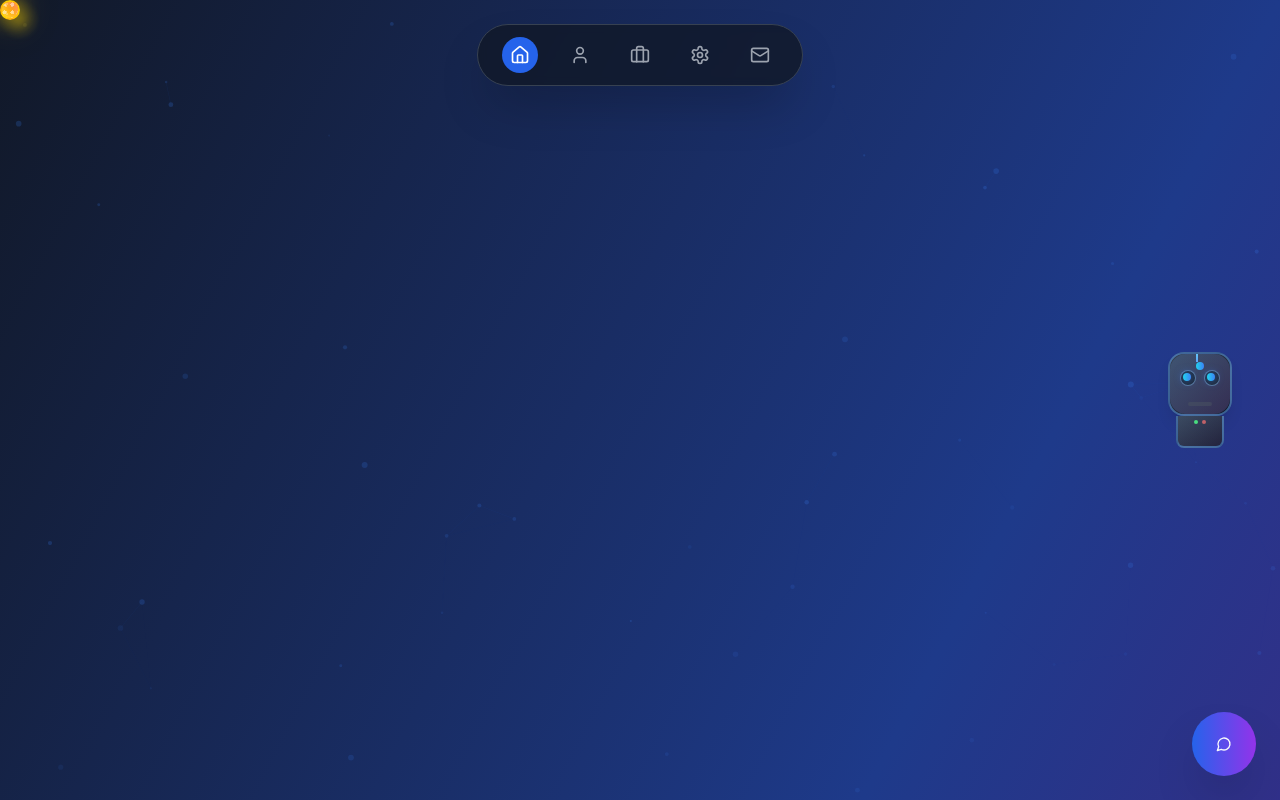
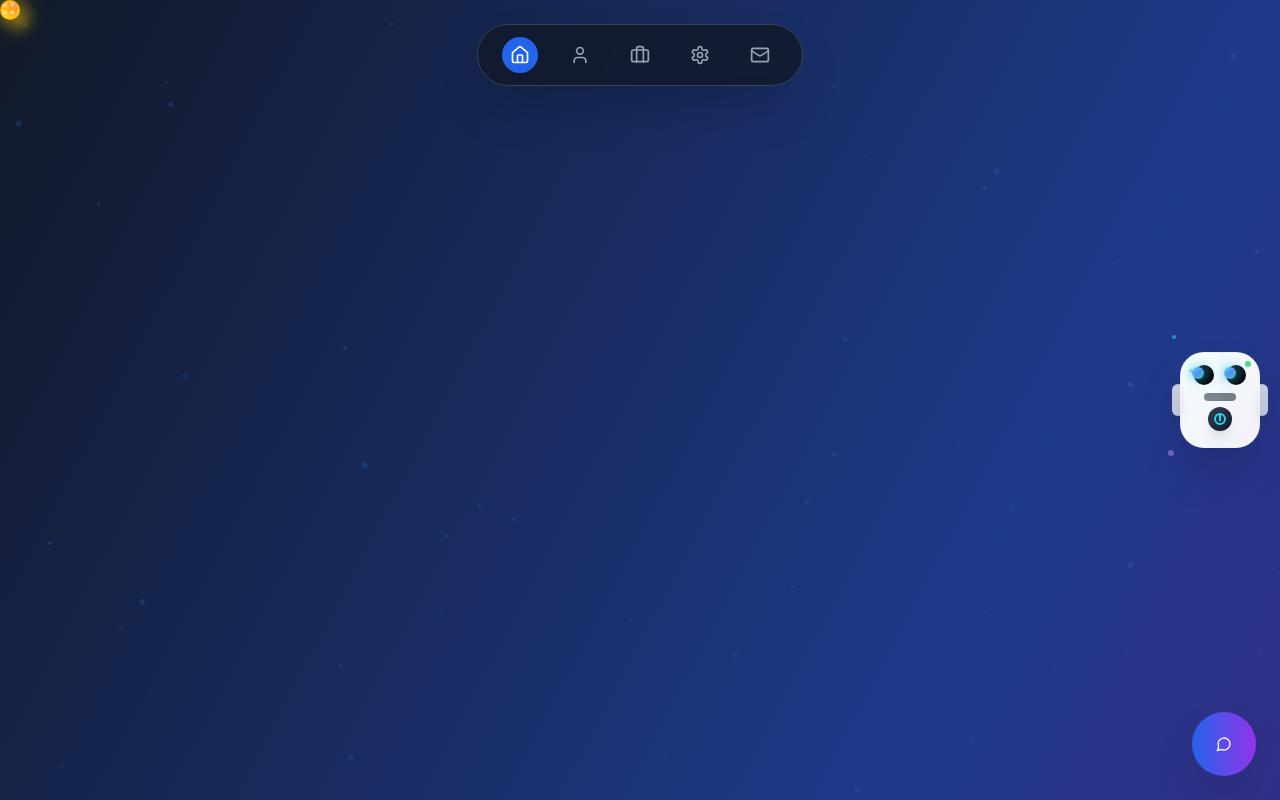
Before and after one commit to santhoshharidev/hari-ai-nexus, a React (Vite) app: page / in a window 1280 px wide. Shown: the top 800 px of the page. Built offline with nearby package versions, Linux system fonts and the light colour scheme.

Commit message:
Refactor: Replace robot with a cuter design
Replaced the existing robot with a new, more appealing design, positioned on the right side of the hero section, partially hidden, and observing the scrolling area.

```diff
--- a/src/components/CursorFollowingRobot.tsx
+++ b/src/components/CursorFollowingRobot.tsx
@@ -3,9 +3,9 @@ import { useEffect, useRef, useState } from 'react';
 
 const CursorFollowingRobot = () => {
   const robotRef = useRef<HTMLDivElement>(null);
-  const eyesRef = useRef<HTMLDivElement>(null);
   const [mousePosition, setMousePosition] = useState({ x: 0, y: 0 });
   const [robotPosition, setRobotPosition] = useState({ x: 0, y: 0 });
+  const [isBlinking, setIsBlinking] = useState(false);
 
   useEffect(() => {
     const updateMousePosition = (e: MouseEvent) => {
@@ -14,10 +14,16 @@ const CursorFollowingRobot = () => {
 
     const updateRobotPosition = () => {
       const scrollbarWidth = window.innerWidth - document.documentElement.clientWidth;
-      const robotX = window.innerWidth - scrollbarWidth - 80; // Position near scrollbar
+      const robotX = window.innerWidth - scrollbarWidth - 60; // Position near scrollbar
       const robotY = window.innerHeight / 2; // Middle of screen
       setRobotPosition({ x: robotX, y: robotY });
     };
+
+    // Blinking animation
+    const blinkInterval = setInterval(() => {
+      setIsBlinking(true);
+      setTimeout(() => setIsBlinking(false), 150);
+    }, 3000);
 
     window.addEventListener('mousemove', updateMousePosition);
     window.addEventListener('resize', updateRobotPosition);
@@ -26,6 +32,7 @@ const CursorFollowingRobot = () => {
     return () => {
       window.removeEventListener('mousemove', updateMousePosition);
       window.removeEventListener('resize', updateRobotPosition);
+      clearInterval(blinkInterval);
     };
   }, []);
 
@@ -42,9 +49,9 @@ const CursorFollowingRobot = () => {
     const distance = Math.sqrt(deltaX * deltaX + deltaY * deltaY);
 
     // Limit eye movement
-    const maxMovement = 8;
-    const normalizedX = (deltaX / distance) * Math.min(distance / 50, maxMovement);
-    const normalizedY = (deltaY / distance) * Math.min(distance / 50, maxMovement);
+    const maxMovement = 6;
+    const normalizedX = (deltaX / distance) * Math.min(distance / 80, maxMovement);
+    const normalizedY = (deltaY / distance) * Math.min(distance / 80, maxMovement);
 
     return { x: normalizedX || 0, y: normalizedY || 0 };
   };
@@ -54,76 +61,94 @@ const CursorFollowingRobot = () => {
   return (
     <div
       ref={robotRef}
-      className="fixed z-50 pointer-events-none transition-all duration-300 hover:scale-110"
+      className="fixed z-50 pointer-events-none transition-all duration-500 hover:scale-110 group"
       style={{
-        left: `${robotPosition.x}px`,
+        right: '20px',
         top: `${robotPosition.y}px`,
-        transform: 'translate(-50%, -50%)',
+        transform: 'translateY(-50%)',
       }}
     >
-      {/* Robot Body */}
+      {/* Robot Container */}
       <div className="relative">
-        {/* Robot Head */}
-        <div className="w-16 h-16 bg-gradient-to-br from-gray-700 to-gray-900 rounded-2xl border-2 border-blue-400/50 shadow-lg relative overflow-hidden">
-          {/* Head glow effect */}
-          <div className="absolute inset-0 bg-gradient-to-br from-blue-400/20 to-purple-400/20 rounded-2xl"></div>
+        {/* Main Robot Body - Sleek white design */}
+        <div className="relative w-20 h-24 bg-gradient-to-br from-white via-gray-50 to-gray-100 rounded-3xl shadow-2xl border border-gray-200/50 overflow-hidden">
+          {/* Subtle glow effect */}
+          <div className="absolute inset-0 bg-gradient-to-br from-cyan-100/30 via-blue-100/20 to-purple-100/30 rounded-3xl"></div>
 
-          {/* Eyes container */}
-          <div ref={eyesRef} className="absolute top-4 left-1/2 transform -translate-x-1/2 flex space-x-2">
+          {/* Robot Head Area */}
+          <div className="relative pt-3">
+            {/* Eyes Container */}
+            <div className="flex justify-center space-x-3 mb-2">
               {/* Left Eye */}
-            <div className="relative w-4 h-4 bg-gray-800 rounded-full border border-blue-300/50">
+              <div className="relative w-5 h-5 bg-gradient-to-br from-gray-800 to-black rounded-full shadow-inner">
+                {!isBlinking ? (
                   <div
-                className="absolute w-2 h-2 bg-gradient-to-r from-cyan-400 to-blue-500 rounded-full shadow-lg transition-all duration-150"
+                    className="absolute w-3 h-3 bg-gradient-to-br from-cyan-400 via-blue-500 to-teal-500 rounded-full transition-all duration-200 shadow-lg"
                     style={{
-                  left: `${6 + eyePos.x}px`,
-                  top: `${6 + eyePos.y}px`,
+                      left: `${10 + eyePos.x}px`,
+                      top: `${10 + eyePos.y}px`,
                       transform: 'translate(-50%, -50%)',
-                  boxShadow: '0 0 8px rgba(59, 130, 246, 0.8)',
+                      boxShadow: '0 0 12px rgba(6, 182, 212, 0.8), inset 0 0 8px rgba(255, 255, 255, 0.3)',
                     }}
                   />
+                ) : (
+                  <div className="absolute inset-0 bg-gray-800 rounded-full"></div>
+                )}
               </div>
 
               {/* Right Eye */}
-            <div className="relative w-4 h-4 bg-gray-800 rounded-full border border-blue-300/50">
+              <div className="relative w-5 h-5 bg-gradient-to-br from-gray-800 to-black rounded-full shadow-inner">
+                {!isBlinking ? (
                   <div
-                className="absolute w-2 h-2 bg-gradient-to-r from-cyan-400 to-blue-500 rounded-full shadow-lg transition-all duration-150"
+                    className="absolute w-3 h-3 bg-gradient-to-br from-cyan-400 via-blue-500 to-teal-500 rounded-full transition-all duration-200 shadow-lg"
                     style={{
-                  left: `${6 + eyePos.x}px`,
-                  top: `${6 + eyePos.y}px`,
+                      left: `${10 + eyePos.x}px`,
+                      top: `${10 + eyePos.y}px`,
                       transform: 'translate(-50%, -50%)',
-                  boxShadow: '0 0 8px rgba(59, 130, 246, 0.8)',
+                      boxShadow: '0 0 12px rgba(6, 182, 212, 0.8), inset 0 0 8px rgba(255, 255, 255, 0.3)',
                     }}
                   />
+                ) : (
+                  <div className="absolute inset-0 bg-gray-800 rounded-full"></div>
+                )}
               </div>
             </div>
 
-          {/* Antenna */}
-          <div className="absolute -top-2 left-1/2 transform -translate-x-1/2">
-            <div className="w-0.5 h-4 bg-gradient-to-t from-blue-400 to-cyan-300"></div>
-            <div className="w-2 h-2 bg-gradient-to-r from-cyan-400 to-blue-500 rounded-full mx-auto animate-pulse"></div>
-          </div>
-
-          {/* Mouth */}
-          <div className="absolute bottom-2 left-1/2 transform -translate-x-1/2 w-6 h-1 bg-gray-600 rounded-full opacity-50"></div>
-        </div>
-
-        {/* Robot Body (partially hidden) */}
-        <div className="w-12 h-8 bg-gradient-to-br from-gray-700 to-gray-900 rounded-b-lg border-x-2 border-b-2 border-blue-400/50 mx-auto relative overflow-hidden">
-          <div className="absolute inset-0 bg-gradient-to-br from-blue-400/10 to-purple-400/10"></div>
-
-          {/* Body details */}
-          <div className="absolute top-1 left-1/2 transform -translate-x-1/2 flex space-x-1">
-            <div className="w-1 h-1 bg-green-400 rounded-full animate-pulse"></div>
-            <div className="w-1 h-1 bg-red-400 rounded-full animate-pulse" style={{ animationDelay: '0.5s' }}></div>
+            {/* Cute mouth/speaker */}
+            <div className="flex justify-center">
+              <div className="w-8 h-2 bg-gradient-to-r from-gray-700 to-gray-800 rounded-full opacity-60 shadow-inner"></div>
             </div>
           </div>
 
-        {/* Spectating indicator */}
-        <div className="absolute -top-8 -right-8 opacity-0 animate-pulse group-hover:opacity-100 transition-opacity">
-          <div className="bg-gray-800/90 text-white text-xs px-2 py-1 rounded-full whitespace-nowrap border border-blue-400/50">
-            👀 Watching...
+          {/* Body section with power button */}
+          <div className="absolute bottom-4 left-1/2 transform -translate-x-1/2">
+            <div className="w-6 h-6 bg-gradient-to-br from-gray-700 to-gray-900 rounded-full flex items-center justify-center shadow-lg">
+              <div className="w-3 h-3 border-2 border-cyan-400 rounded-full relative">
+                <div className="absolute top-0 left-1/2 transform -translate-x-1/2 w-0.5 h-1.5 bg-cyan-400"></div>
               </div>
             </div>
+          </div>
+
+          {/* Decorative elements */}
+          <div className="absolute top-2 right-2 w-1.5 h-1.5 bg-green-400 rounded-full animate-pulse"></div>
+          <div className="absolute top-4 left-2 w-1 h-1 bg-blue-400 rounded-full animate-pulse" style={{ animationDelay: '1s' }}></div>
+        </div>
+
+        {/* Robot Arms - partially hidden */}
+        <div className="absolute top-8 -left-2 w-3 h-8 bg-gradient-to-b from-gray-100 to-gray-200 rounded-full shadow-lg opacity-80"></div>
+        <div className="absolute top-8 -right-2 w-3 h-8 bg-gradient-to-b from-gray-100 to-gray-200 rounded-full shadow-lg opacity-80"></div>
+
+        {/* Floating animation indicators */}
+        <div className="absolute -top-2 left-1/2 transform -translate-x-1/2 opacity-0 group-hover:opacity-100 transition-opacity duration-300">
+          <div className="bg-gray-900/90 text-white text-xs px-3 py-1 rounded-full whitespace-nowrap backdrop-blur-sm border border-cyan-400/30">
+            👋 Hello there!
+          </div>
+        </div>
+
+        {/* Subtle floating particles */}
+        <div className="absolute -top-4 -left-2 w-1 h-1 bg-cyan-400 rounded-full animate-bounce opacity-60"></div>
+        <div className="absolute -top-6 right-0 w-0.5 h-0.5 bg-blue-400 rounded-full animate-ping opacity-40"></div>
+        <div className="absolute -bottom-2 -left-3 w-1.5 h-1.5 bg-purple-400 rounded-full animate-pulse opacity-50"></div>
       </div>
     </div>
   );
```
Lines whose indentation alone changed are shown as unchanged.
